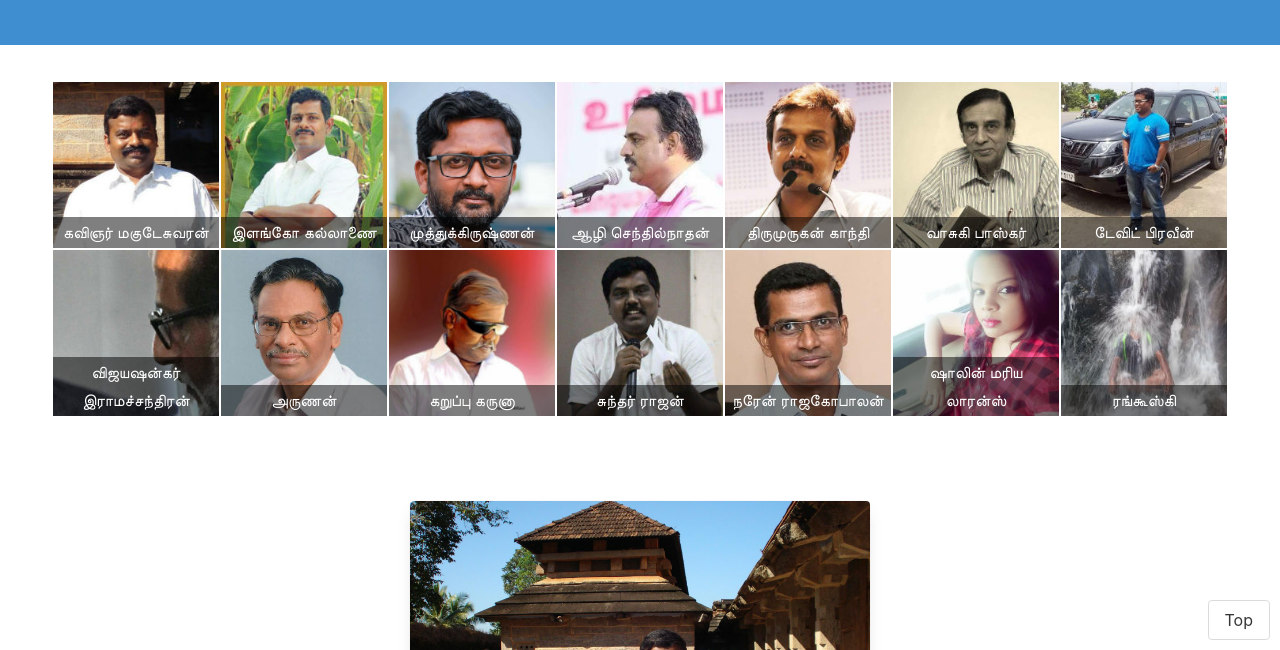
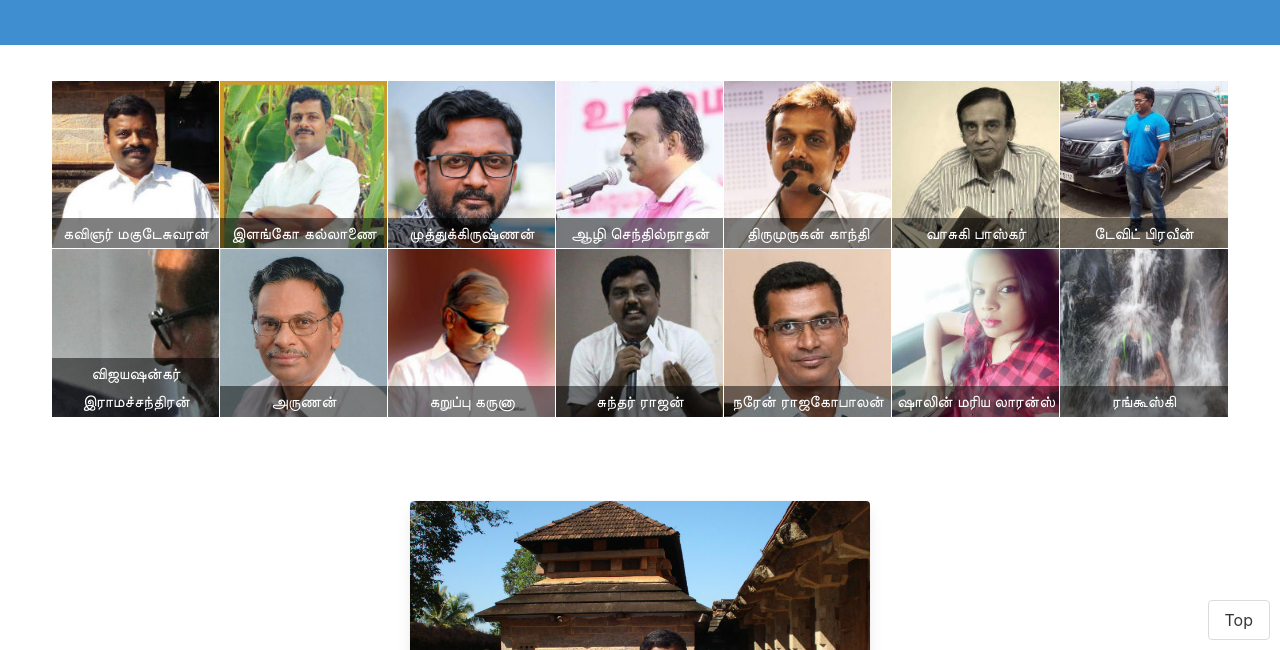
Before and after one commit to SurenderLohia/favorite-fb-writers, a plain HTML site: page index.html in a window 1280 px wide. Shown: the part 150-800 px from the top of the page. Drawn offline with nearby package versions, Linux system fonts and the light colour scheme.

Commit message:
Minor ui glitch handled.

```diff
--- a/css/main.css
+++ b/css/main.css
@@ -50,8 +50,8 @@ body {
 .thumb {
 	position: relative;
 	display: block;
-	margin: 1px;
 	overflow: hidden;
+	outline: 1px solid #fff;
 }
 
 .thumb-caption {
```
